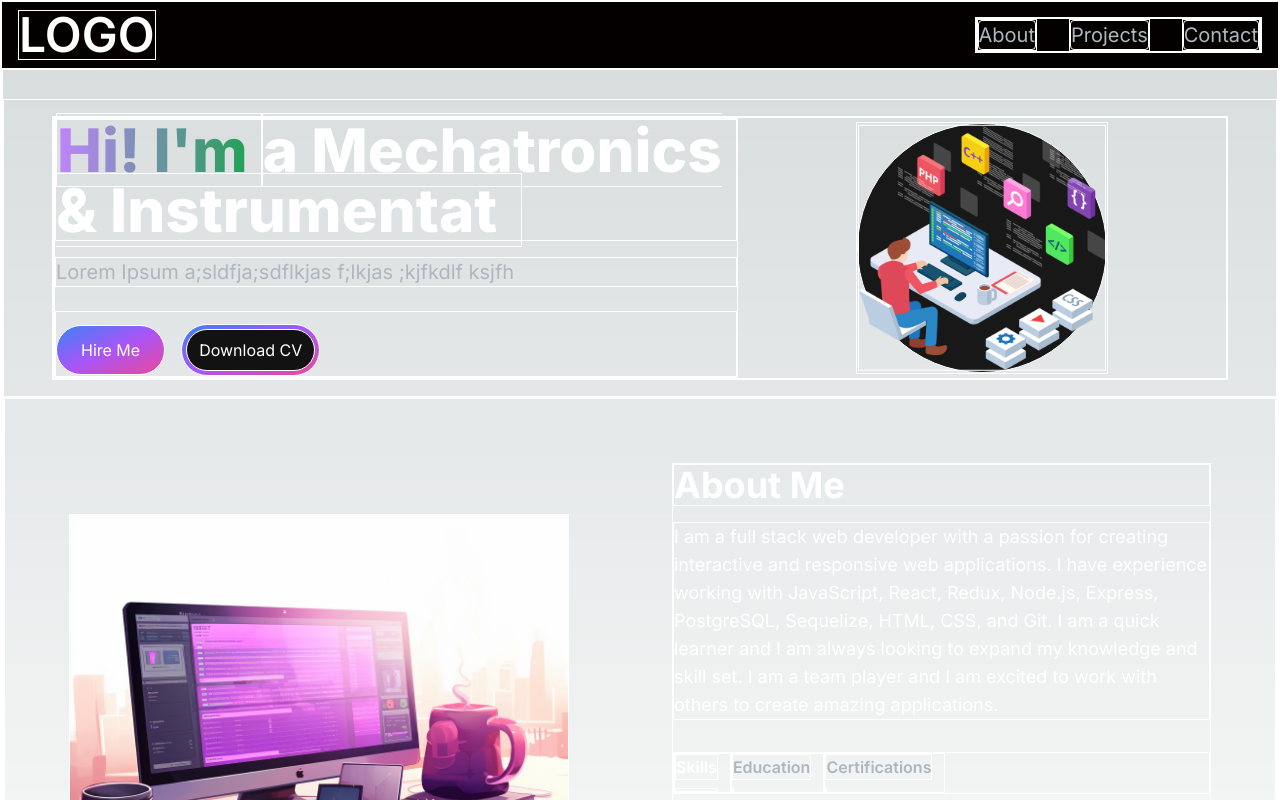
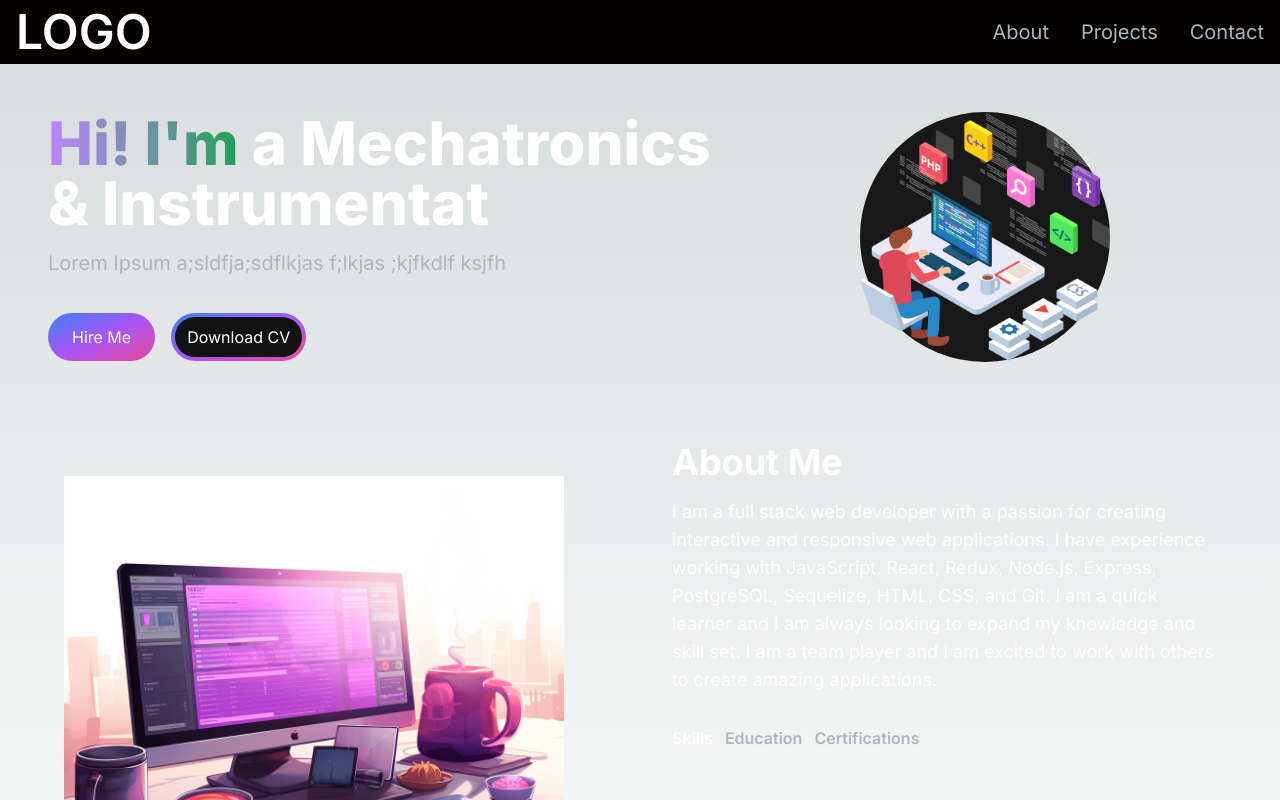
Before and after one commit to DavidT-sudo/v1-portfolio, a Next.js app: page / in a window 1280 px wide. Shown: the top 800 px of the page. Built offline with nearby package versions, Linux system fonts and the light colour scheme.

Commit message:
fix: finish up styling

```diff
--- a/app/components/AboutSection.jsx
+++ b/app/components/AboutSection.jsx
@@ -37,8 +37,8 @@ const TAB_DATA = [
     id: "certifications",
     content: (
       <ul className="list-disc pl-2">
-        <li>AWS Cloud Practitioner</li>
-        <li>Google Professional Cloud Developer</li>
+        <li>Free code camp certifications</li>
+
       </ul>
     ),
   },
--- a/app/globals.css
+++ b/app/globals.css
@@ -2,9 +2,6 @@
 @tailwind components;
 @tailwind utilities;
 
-* {
-    border: 1px solid white;
-}
 
 :root {
   --foreground-rgb: 0, 0, 0;
```
